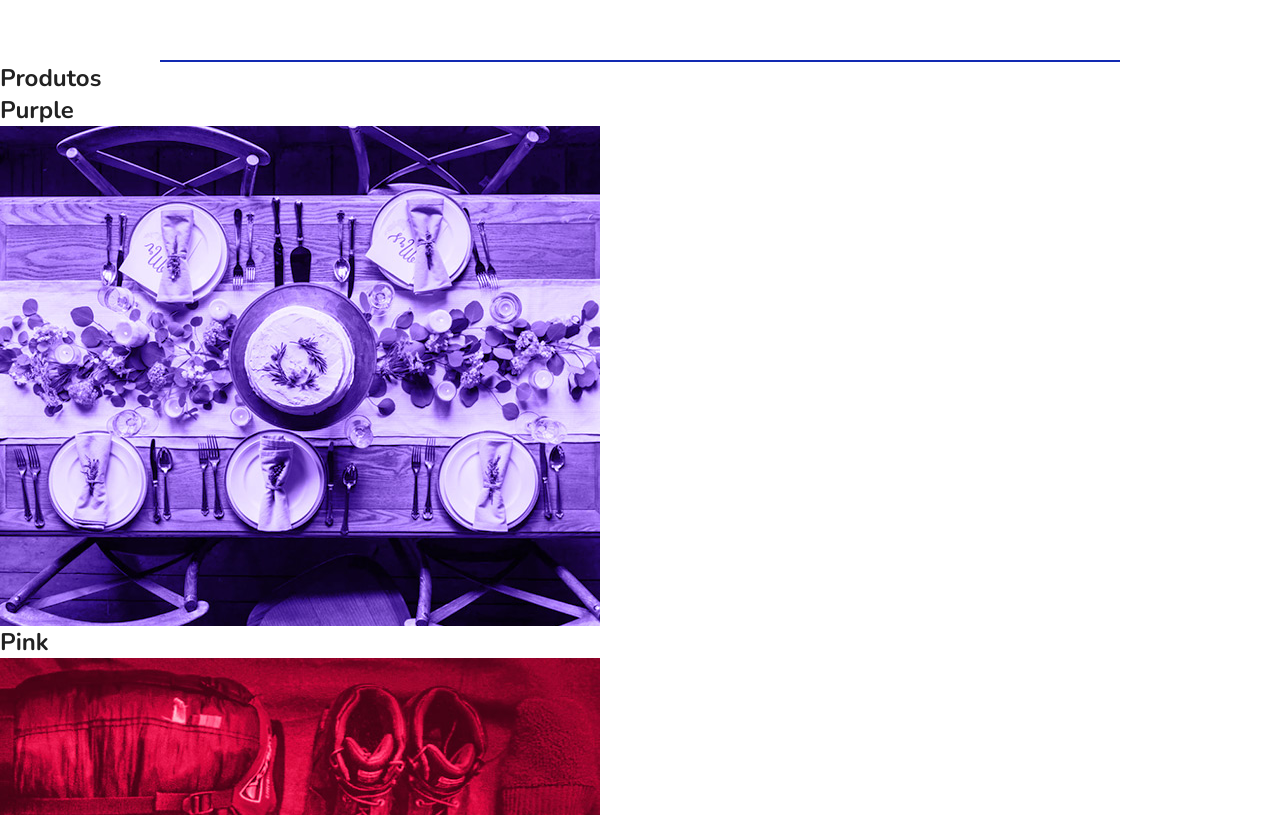
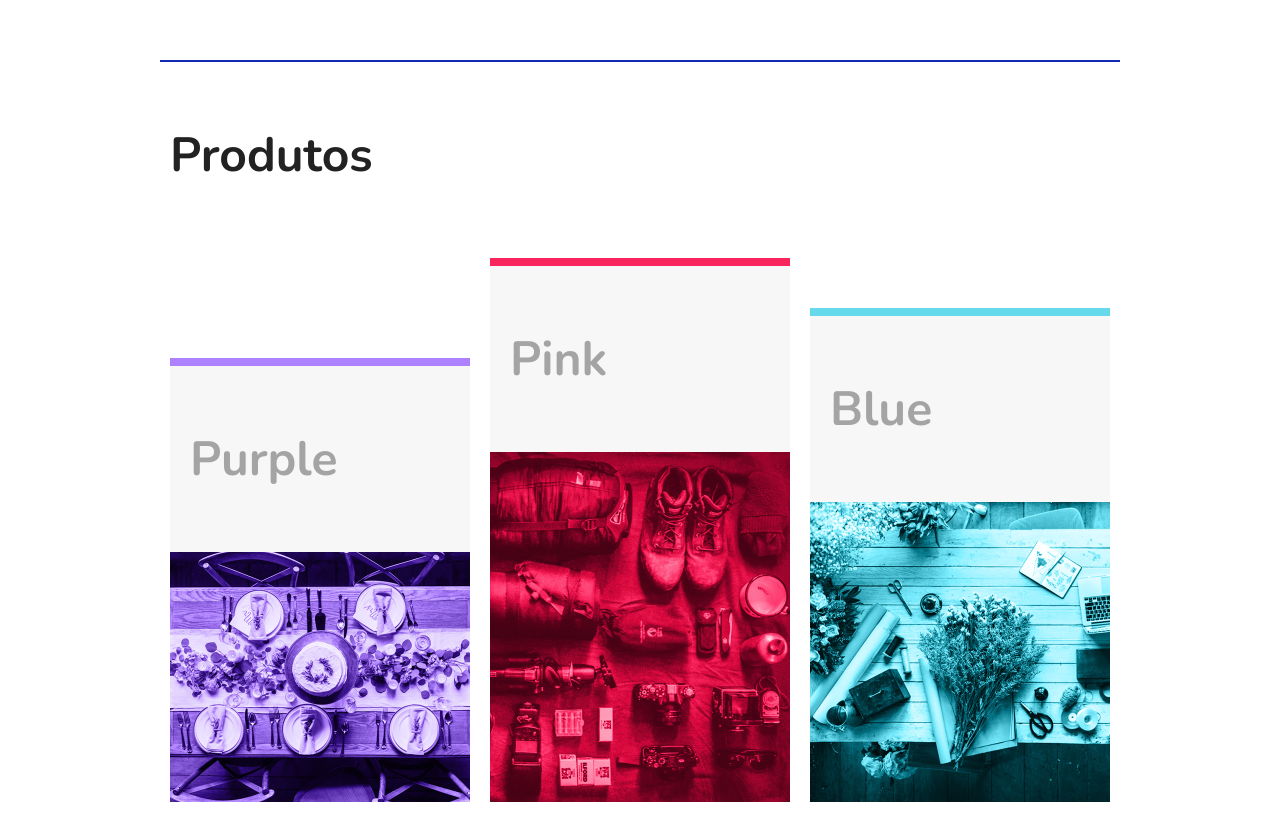
Before and after one commit to Evaldo-Gomes/project_CSS_FLEXBOX-, a plain HTML site: page flexblog/index.html in a window 1280 px wide. Shown: the part 957-1772 px from the top of the page. Drawn offline with nearby package versions, Linux system fonts and the light colour scheme.

Commit message:
Aula 3-7 Produtos

```diff
--- a/flexblog/css/style.css
+++ b/flexblog/css/style.css
@@ -35,7 +35,7 @@ img {
 /* Superinfo */
 
 .superinfo-bg {
-    background: #122AB2;
+    background: #122ab2;
     color: #fff;
 }
 
@@ -64,7 +64,7 @@ a {
 /* Menu */
 
 .menu-bg {
-    background: #2C70FF;
+    background: #2c70ff;
 }
 
 .menu {
@@ -100,7 +100,7 @@ a {
 }
 
 .menu-nav a:hover {
-    color: #122AB2;
+    color: #122ab2;
 }
 
 
@@ -118,8 +118,8 @@ a {
 /* Sobre */
 
 .sobre {
-    border-top: 2px solid #122AB2;
-    border-bottom: 2px solid #122AB2;
+    border-top: 2px solid #122ab2;
+    border-bottom: 2px solid #122ab2;
     max-width: 960px;
     margin: 0 auto;
     padding: 60px 0;
@@ -134,7 +134,7 @@ a {
 
 .sobre-info h1 {
     font-size: 3em;
-    margin-bottom: .5em;
+    margin-bottom: 0.5em;
 }
 
 .sobre-info p {
@@ -148,3 +148,49 @@ a {
     flex: 1 1 160px;
     margin: 0 10px;
 }
+
+
+/* Produtos */
+
+.produtos {
+    max-width: 960px;
+    margin: 60px auto;
+}
+
+.produtos h1 {
+    font-size: 3em;
+    margin: 0 10px 60px 10px;
+}
+
+.produtos-container {
+    display: flex;
+    flex-wrap: wrap;
+    align-items: flex-end;
+}
+
+.produtos-item {
+    flex: 1 1 175px;
+    margin: 10px;
+}
+
+.produtos-item h2 {
+    font-size: 3em;
+    color: #a4a4a4;
+    background: #f7f7f7;
+    padding: 60px 20px;
+}
+
+.purple {
+    border-top: 8px solid #ae81ff;
+}
+
+.pink {
+    border-top: 8px solid #f9265e;
+}
+
+.blue {
+    border-top: 8px solid #66d9eb;
+}
+
+
+/* Planos */
--- a/flexblog/index.html
+++ b/flexblog/index.html
@@ -53,6 +53,7 @@
     </section>
     <section class="produtos" id="produtos">
         <h1>Produtos</h1>
+        <div class="produtos-container">
             <div class="produtos-item purple">
                 <h2>Purple</h2>
                 <img src="img/produtos1.jpg" alt="Produtos 1">
@@ -64,6 +65,7 @@
             <div class="produtos-item blue">
                 <h2>Blue</h2>
                 <img src="img/produtos3.jpg" alt="Produtos 3">
+            </div>
         </div>
     </section>
 
```
Lines whose indentation alone changed are shown as unchanged.
